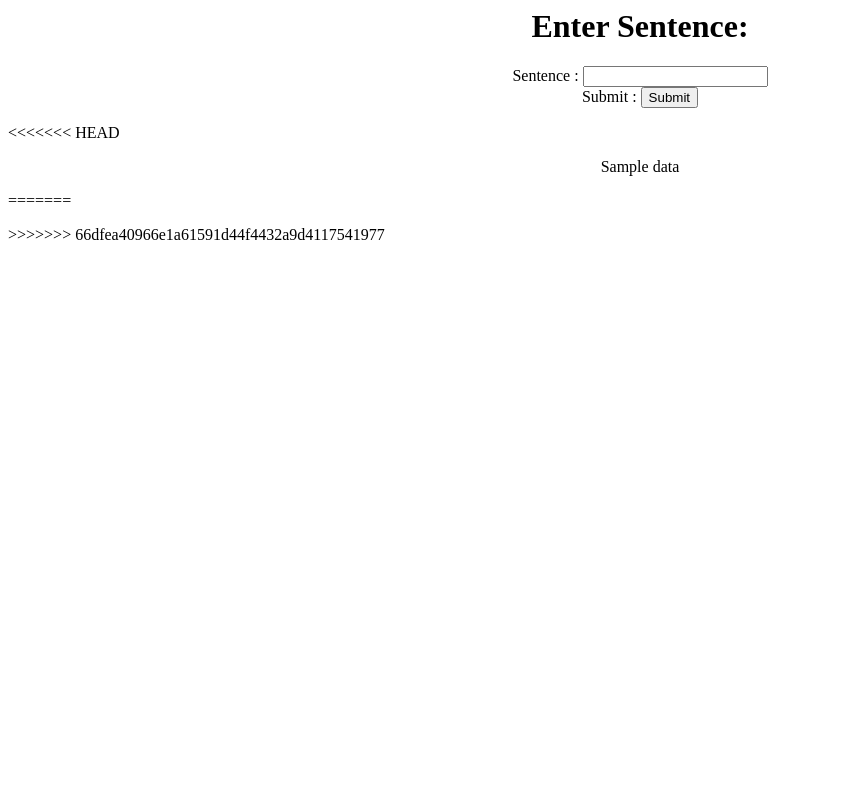
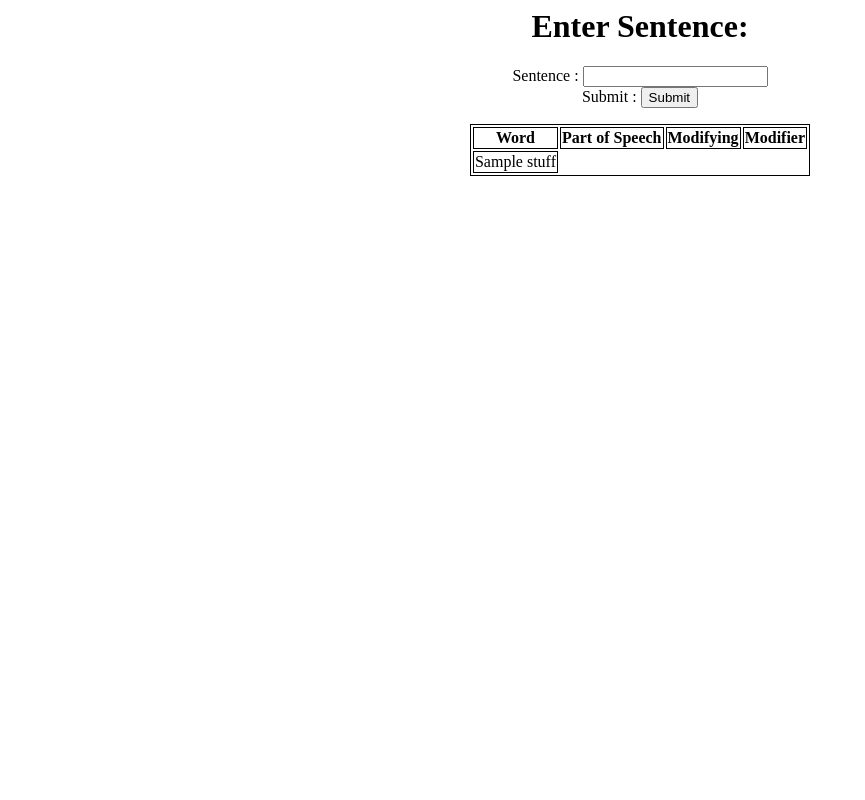
Before and after one commit to jferragut666/lang, a Flask app: template app/templates/base.html in a window 1280 px wide. Shown: the whole page, without its empty margins (0-865 px from the left). Run offline with Flask 2, Linux system fonts and the light colour scheme; the template is opened without the code that fills it: values that come from a table or form of the project are taken from there, most other values are stand-ins (such as "Sample title", 1, 10 or a date in 2020); some libraries are stand-ins or nearby versions.

Commit message:
modified output

```diff
--- a/app/templates/base.html
+++ b/app/templates/base.html
@@ -1,6 +1,10 @@
 <link rel="stylesheet" type="text/css" href='/lang/app/templates/design.css' />
 <script src='/lang/app/templates/test.js'></script>
-
+<style>
+table, th, td {
+    border: 1px solid black;
+}
+</style>
 <h1 style = "text-align:center";>Enter Sentence:</h1>
 
 <form method="POST" action="/">
@@ -8,13 +12,22 @@
     <div style = "text-align:center";> {{ form.sentence.label }} : {{ form.sentence() }} </div>
     <div style = "text-align:center";> {{ form.submit.label }} : {{ form.submit() }} </div>
 </form>
-<<<<<<< HEAD
 
-<p style = "text-align:center";>{{ data }}</p>
-=======
-<p style = "text-align:center;">
-{%for x in data%}
-  <p>
-{%endfor%}
-</p>
->>>>>>> 66dfea40966e1a61591d44f4432a9d4117541977
+<!--<p style = "text-align:center";>{{ data }}</p>-->
+<!-- style="border:1px solid black;" -->
+
+<table align = "center"  >
+<tr>
+    <th>Word</th>
+    <th>Part of Speech</th>
+    <th>Modifying</th>
+    <th>Modifier</th>
+</tr>
+{% for item in data %}
+  <tr>
+    {% for stuff in item %}
+      <td>{{ stuff }}</td>
+    {% endfor %}
+  </tr>
+{% endfor %}
+</table>
```
